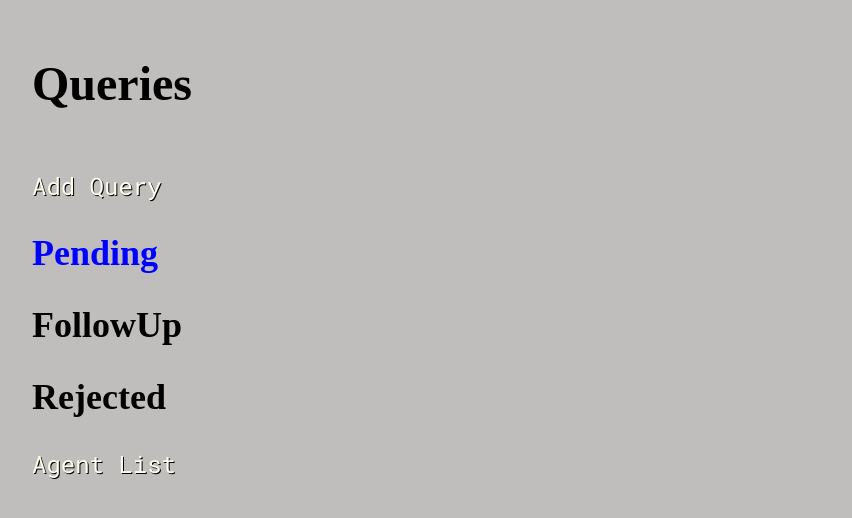
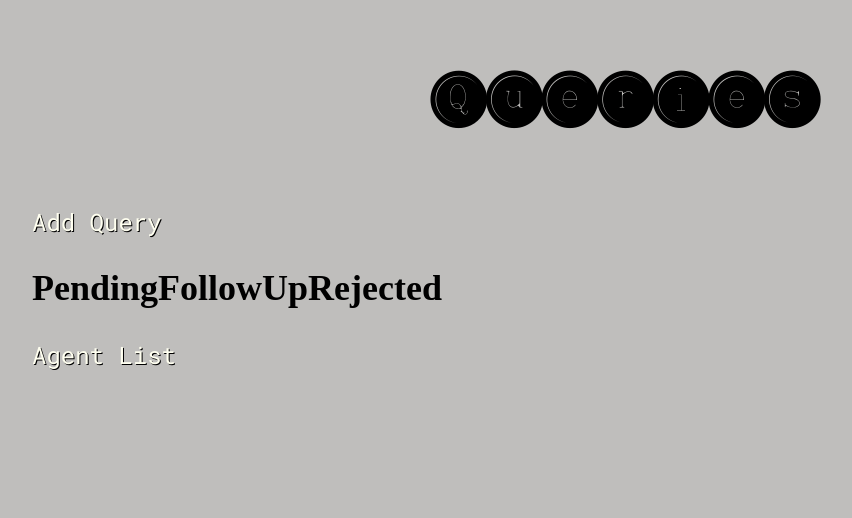
Before and after one commit to corri-golden/queries, a Django app: page /queries/ in a window 1280 px wide. Shown: the part 80-598 px from the top of the page, without its empty margins (16-868 px from the left). Run offline with Django 3.2, Linux system fonts and the light colour scheme; data that the repository does not hold is empty; some libraries are stand-ins or nearby versions.

Commit message:
flex for queries

```diff
--- a/queriesapp/static/styles/login.css
+++ b/queriesapp/static/styles/login.css
@@ -18,11 +18,11 @@ h1 {
     margin-top: 75px;
 }
 
-h2 {
+/* h2 {
     color: black;
     /* text-shadow: 1px 1px black; */
-    font-size: 30px;
-}
+    /* font-size: 30px; */
+/* } */
 
 body{
     background-color: rgb(191,190, 188);
--- a/queriesapp/static/styles/queries.css
+++ b/queriesapp/static/styles/queries.css
@@ -1,11 +1,44 @@
-.queries {
+@font-face{
+    font-family:"BaltimoreTypewriterKeys W05 Rg";
+    src: url("Fonts/5167505/d21d6e05-4a0a-4604-b2f5-5d5c81fa410c.woff2") format("woff2"),url("Fonts/5167505/0748a2a9-15ec-4b71-ba69-6b46d841b6e7.woff") format("woff");
+
+}
+
+.title{
+    font-family:"BaltimoreTypewriterKeys W05 Rg";
+    text-align: center;
+    font-size: 75px;
+
+}
+
+/* query_item{
+    -webkit-flex: 1;
+    -ms-flex: 1;
+    flex: 1;
+    padding: 10px;
+    height: 300px; /* Should be removed. Only for demonstration */
+
+/* } */
+
+
+
+.query-container{
+  display: flex;
+  /* justify-content: center;   */
+}
+
+/* .flex_item{
+    display: flex;
+} */
+
+/* .queries { */
     /* list-style: none;
     display: flex; */
-    color: blue;
+    /* color: blue; */
     /* border: black  */
     /* flex-wrap: wrap;
     justify-content: space-evenly; */
-}
+/* } */
 
 /* .book {
     flex-basis: 20%;
--- a/queriesapp/templates/queries/list.html
+++ b/queriesapp/templates/queries/list.html
@@ -8,7 +8,7 @@
 
 {% block content %}
 
-    <h1>Queries</h1>
+    <h1 class="title">Queries</h1>
     {% if book.id is not null%}
     <a href="{% url 'queriesapp:book' book.id %}">{{book}}</a>
     {% endif %}
@@ -17,57 +17,53 @@
     <a href="/queries/form?bookid={{ book.id }}">Add Query</a>
 
     {% comment %} <a href="{% url 'queriesapp:agents_list' %}">Agent List</a> {% endcomment %}
-    <div>
-    <h2 class="queries">Pending</h2>
-    {% for query in all_queries %}
+
+    <div class="query-container">
+      <div>
+      <h2>Pending</h2>
+        {% for query in all_queries %}
       {% if query.status.id == 1 %}
-          <div>
          <a href="{% url 'queriesapp:query' query.id %}"> {{query.agent.agent_name}}<a>
           </br>
           {{query.agent.email}}
           </br>
           {{query.sent}}-{{query.expiration}}
           </br>
-          </div>
-          {% endif %}
-    {% endfor %}
-
-
+      {% endif %}
+      {% endfor %}
+      </div>
 
     <div>
     <h2>FollowUp</h2>
-
     {% for query in all_queries %}
       {% if query.status.id == 2 %}
-      <div>
       <a href="{% url 'queriesapp:query' query.id %}"> {{query.agent.agent_name}}<a>
           </br>
           {{query.agent.email}}
           </br>
           {{query.sent}}-{{query.expiration}}
           </br>
-          </div>
       {% endif %}
       {% endfor %}
+    </div>
 
-    <h2>Rejected</h2>
+      <div>
+      <h2>Rejected</h2>
     {% for query in all_queries %}
       {% if query.status.id == 3 %}
-          <div>
           <a href="{% url 'queriesapp:query' query.id %}"> {{query.agent.agent_name}}<a>
           </br>
           {{query.agent.email}}
           </br>
           {{query.sent}}-{{query.expiration}}
           </br>
-          </div>
           {% endif %}
           {% endfor %}
+        </div>
+      </div>
 
       {% comment %} <a href="{% url 'queriesapp:agents' %}">Agent List</a> {% endcomment %}
       <a href="/agents?bookid={{ book.id }}">Agent List</a>
-
-    </div>
     {% endblock %}
   </body>
 </html>
```
Also changed, not shown: queriesapp/static/styles/books.css (+7 -6 lines), queriesapp/templates/books/list.html (+10 -8 lines).
